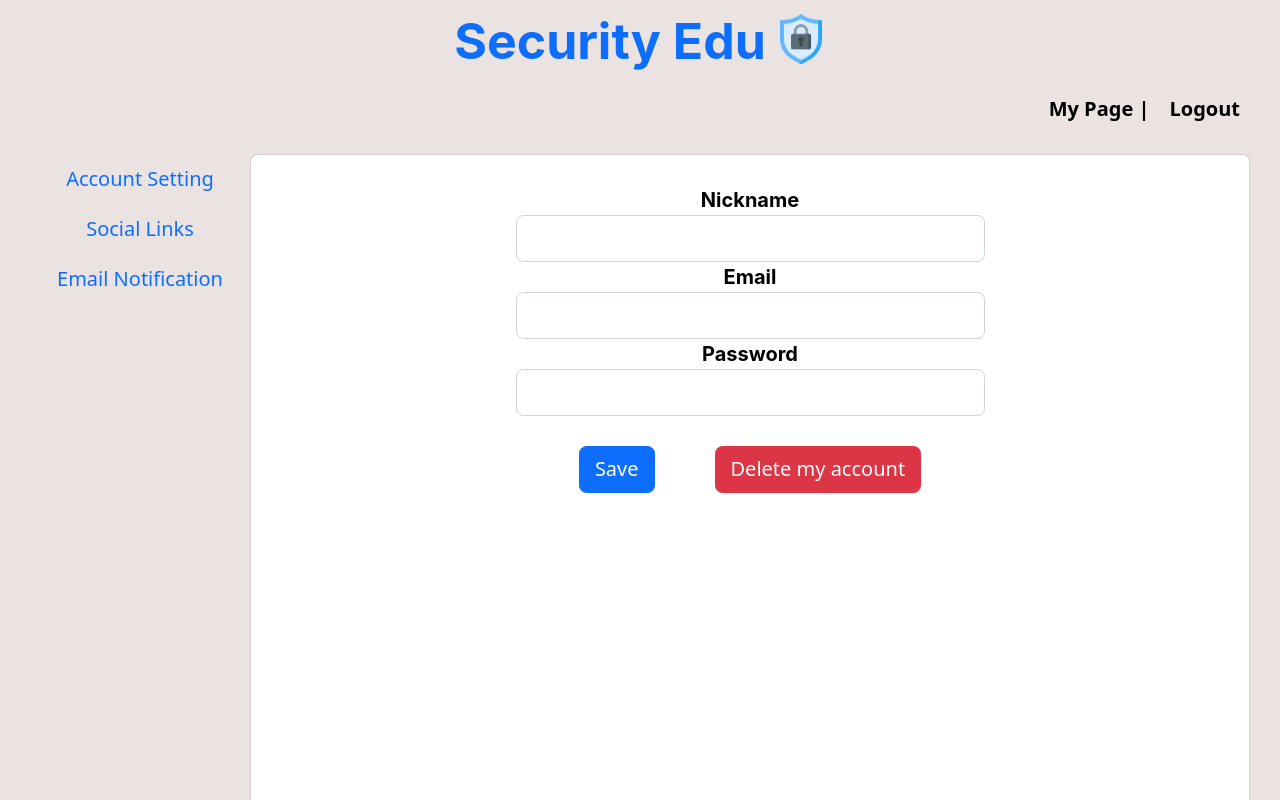
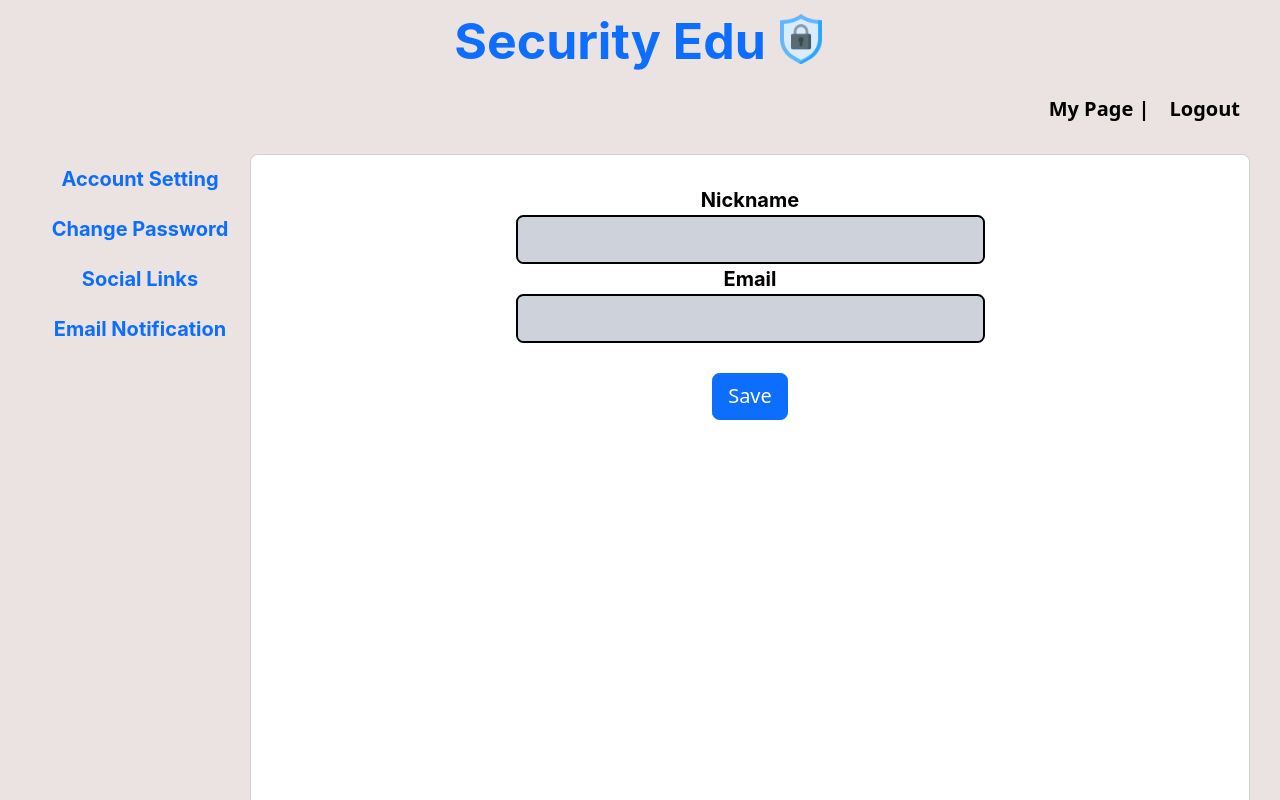
Before and after one commit to skkuse/2023spring_41class_team2, a React (Create React App) app in the folder frontend/: page /mypage in a window 1280 px wide. Shown: the top 800 px of the page. Built offline with nearby package versions, Linux system fonts and the light colour scheme.

Commit message:
fix: href를 Link to로 교체

```diff
--- a/frontend/src/pages/LandPage.tsx
+++ b/frontend/src/pages/LandPage.tsx
@@ -64,7 +64,8 @@ const LandPage: React.FC = () => {
                 updateUserContext(
                     response.data.isAdmin,
                     response.data.userid,
-                    response.data.nickname
+                    response.data.nickname,
+                    response.data.email,
                 );
 
                 console.log('fetchMyInfo success');
--- a/frontend/src/pages/MyPage.tsx
+++ b/frontend/src/pages/MyPage.tsx
@@ -2,15 +2,96 @@ import React, { useContext, useState } from 'react';
 import { Container, Row, Col, Card, Form, Button, Nav } from 'react-bootstrap';
 import { useLocation } from 'react-router-dom';
 import { styled } from 'styled-components';
-import { StyledText } from '../styles/StyledText';
+import { StyledHeaderText, StyledText } from '../styles/StyledText';
 import { UserContext } from '../utils/UserProvider';
 import Toggle from 'react-toggle';
 import { commonAxios } from '../utils/commonAxios';
+import ToggleSwitch from '../components/ToggleSwitch';
+import { toast } from 'react-toastify';
+import { LinkContainer } from 'react-router-bootstrap';
 
 const MyPage: React.FC = () => {
     const location = useLocation();
-    const { isAdmin, userid, nickname } = useContext(UserContext);
+    const { isAdmin, userid, nickname, email } = useContext(UserContext);
     const [userInfo, setUserInfo] = useState([]);
+    const [localNickname, setLocalNickname] = useState(nickname);
+    const [localEmail, setLocalEmail] = useState(email);
+    const [CurPassword, setCurPassword] = useState('');
+    const [NewPassword, setNewPassword] = useState('');
+    const [NewPasswordConfirm, setNewPasswordConfirm] = useState('');
+
+    const handleAccountSave = () => {
+        const data = {
+            nickname: localNickname,
+            email: localEmail,
+        };
+
+        commonAxios
+            .patch(`users/${userid}`, data)
+            .then((res) => {
+                if (res.status === 200) {
+                    toast.info('New Account information saved!');
+                } else {
+                    toast.error('Failed to save account information');
+                }
+            })
+            .catch((err) => {
+                toast.error('Failed to save account information');
+            });
+    };
+
+    const validatePassword = async () => {
+        if (CurPassword === '') {
+            toast.error('Please enter current password');
+            return false;
+        }
+
+        if (NewPassword !== NewPasswordConfirm) {
+            toast.error('New password and confirm password are not same');
+            return false;
+        }
+
+        return commonAxios
+            .post('auth/validate', { userid: userid, password: CurPassword })
+            .then((res) => {
+                if (res.status === 201) {
+                    console.log('Current password is correct');
+                    return true;
+                } else {
+                    toast.error('Current password is wrong');
+                    return false;
+                }
+            })
+            .catch((err) => {
+                toast.error('Current password is wrong');
+                return false;
+            });
+    };
+
+    const handlePasswordSave = async () => {
+        validatePassword().then((validation) => {
+            if (!validation) {
+                return;
+            }
+
+            const data = {
+                password: NewPassword,
+            };
+
+            commonAxios
+                .patch(`users/${userid}`, data)
+                .then((res) => {
+                    if (res.status === 200) {
+                        toast.info('New Password saved!');
+                    } else {
+                        toast.error('Failed to save new password');
+                    }
+                })
+                .catch((err) => {
+                    toast.error('Failed to save new password');
+                });
+        });
+    };
 
     return (
         <Container
@@ -32,81 +113,155 @@ const MyPage: React.FC = () => {
             >
                 <Nav className="col-md-12 d-none d-md-block sidebar m-4">
                     <Nav.Item>
+                        <LinkContainer
+                            to={{
+                                pathname: '/mypage',
+                                search: '?tab=accountsetting',
+                            }}
+                        >
                             <Nav.Link
-                            href="/mypage?tab=accountsetting"
-                            active={location.search === '?tab=accountsetting'}
+                                active={
+                                    location.search === '?tab=accountsetting'
+                                }
                             >
-                            Account Setting
+                                <StyledText>Account Setting</StyledText>
                             </Nav.Link>
+                        </LinkContainer>
                     </Nav.Item>
                     <Nav.Item>
+                        <LinkContainer
+                            to={{
+                                pathname: '/mypage',
+                                search: '?tab=changepassword',
+                            }}
+                        >
                             <Nav.Link
-                            href="/mypage?tab=sociallinks"
+                                active={
+                                    location.search === '?tab=changepassword'
+                                }
+                            >
+                                <StyledText>Change Password</StyledText>
+                            </Nav.Link>
+                        </LinkContainer>
+                    </Nav.Item>
+                    <Nav.Item>
+                        <LinkContainer
+                            to={{
+                                pathname: '/mypage',
+                                search: '?tab=sociallinks',
+                            }}
+                        >
+                            <Nav.Link
                                 active={location.search === '?tab=sociallinks'}
                             >
-                            {' '}
-                            Social Links{' '}
+                                <StyledText>Social Links</StyledText>
                             </Nav.Link>
+                        </LinkContainer>
                     </Nav.Item>
                     <Nav.Item>
+                        <LinkContainer
+                            to={{
+                                pathname: '/mypage',
+                                search: '?tab=emailnotification',
+                            }}
+                        >
                             <Nav.Link
-                            href="/mypage?tab=emailnotification"
                                 active={
                                     location.search === '?tab=emailnotification'
                                 }
                             >
-                            {' '}
-                            Email Notification{' '}
+                                <StyledText>Email Notification</StyledText>
                             </Nav.Link>
+                        </LinkContainer>
                     </Nav.Item>
                 </Nav>
             </div>
 
-            {(location.search === '' ||
-                location.search === '?tab=accountsetting') && (
             <Card
                 className="m-4 p-4"
                 style={{ minWidth: '1000px', flexGrow: 10 }}
             >
+                {(location.search === '' ||
+                    location.search === '?tab=accountsetting') && (
                     <div className="text-center mb-4 flex-fill">
                         <StyledText>Nickname</StyledText>
-                        <StyledFormControl></StyledFormControl>
+                        <StyledFormControl
+                            defaultValue={localNickname}
+                            onChange={(
+                                e: React.ChangeEvent<HTMLInputElement>
+                            ) => setLocalNickname(e.target.value)}
+                        />
                         <StyledText>Email</StyledText>
-                        <StyledFormControl></StyledFormControl>
-                        <StyledText>Password</StyledText>
-                        <StyledFormControl></StyledFormControl>
+                        <StyledFormControl
+                            defaultValue={localEmail}
+                            onChange={(
+                                e: React.ChangeEvent<HTMLInputElement>
+                            ) => setLocalEmail(e.target.value)}
+                        ></StyledFormControl>
 
-                        <Button className="m-4">Save</Button>
-                        <Button className="m-4 btn-danger">
-                            Delete my account
+                        <Button className="m-4" onClick={handleAccountSave}>
+                            Save
                         </Button>
                     </div>
-                </Card>
+                )}
+
+                {location.search === '?tab=changepassword' && (
+                    <div className="text-center mb-4 flex-fill">
+                        <StyledText>Current password</StyledText>
+                        <StyledFormControl
+                            onChange={(
+                                e: React.ChangeEvent<HTMLInputElement>
+                            ) => setCurPassword(e.target.value)}
+                        />
+                        <StyledText>New Password</StyledText>
+                        <StyledFormControl
+                            type="password"
+                            onChange={(
+                                e: React.ChangeEvent<HTMLInputElement>
+                            ) => setNewPassword(e.target.value)}
+                        />
+                        <StyledText>Retype New Password</StyledText>
+                        <StyledFormControl
+                            type="password"
+                            onChange={(
+                                e: React.ChangeEvent<HTMLInputElement>
+                            ) => setNewPasswordConfirm(e.target.value)}
+                        />
+                        <Button className="m-4" onClick={handlePasswordSave}>
+                            Save
+                        </Button>
+                    </div>
                 )}
 
                 {location.search === '?tab=sociallinks' && (
-                <Card
-                    className="m-4 p-4"
-                    style={{ minWidth: '1000px', flexGrow: 10 }}
+                    <div className="mb-4 d-flex flex-column">
+                        <StyledHeaderText>
+                            Link Your Social TAGS
+                        </StyledHeaderText>
+                        <StyledText>This feature will release soon.</StyledText>
+                        <SocialLinkContainer
+                            className="m-4"
+                            onClick={() =>
+                                window.open('https://github.com', '_blank')
+                            }
                         >
-                    {/*need to impl*/}
-                </Card>
+                            <StyledText>Connect Github Account</StyledText>
+                        </SocialLinkContainer>
+                    </div>
                 )}
 
                 {location.search === '?tab=emailnotification' && (
-                <Card
-                    className="m-4 p-4"
-                    style={{ minWidth: '1000px', flexGrow: 10 }}
-                >
-                    <div className="text-center mb-4 d-flex flex-column">
-                        <h3>
-                            <StyledText>Subscription Management</StyledText>
-                        </h3>
+                    <div className="mb-4 d-flex flex-column">
+                        <StyledHeaderText>
+                            Subscription Management
+                        </StyledHeaderText>
+                        <ToggleContainer>
                             <StyledText>Claim Notification</StyledText>
-                        <Toggle />
+                            <ToggleSwitch />
+                        </ToggleContainer>
                     </div>
+                )}
             </Card>
-            )}
         </Container>
     );
 };
@@ -115,5 +270,23 @@ export default MyPage;
 
 const StyledFormControl = styled(Form.Control)`
     width: 50%;
+    border: 2px solid black;
+    background-color: ${(props) => props.theme.colors.formBackground};
     margin: 0 auto;
 `;
+
+const ToggleContainer = styled.div`
+    display: flex;
+    align-items: center;
+    justify-content: space-between;
+`;
+
+const SocialLinkContainer = styled.div`
+    display: flex;
+    align-items: center;
+    box-sizing: border-box;
+    border-radius: 5px;
+    border: 2px solid #eaeaea;
+    justify-content: center;
+    cursor: pointer;
+`;
```
Lines whose indentation alone changed are shown as unchanged.
